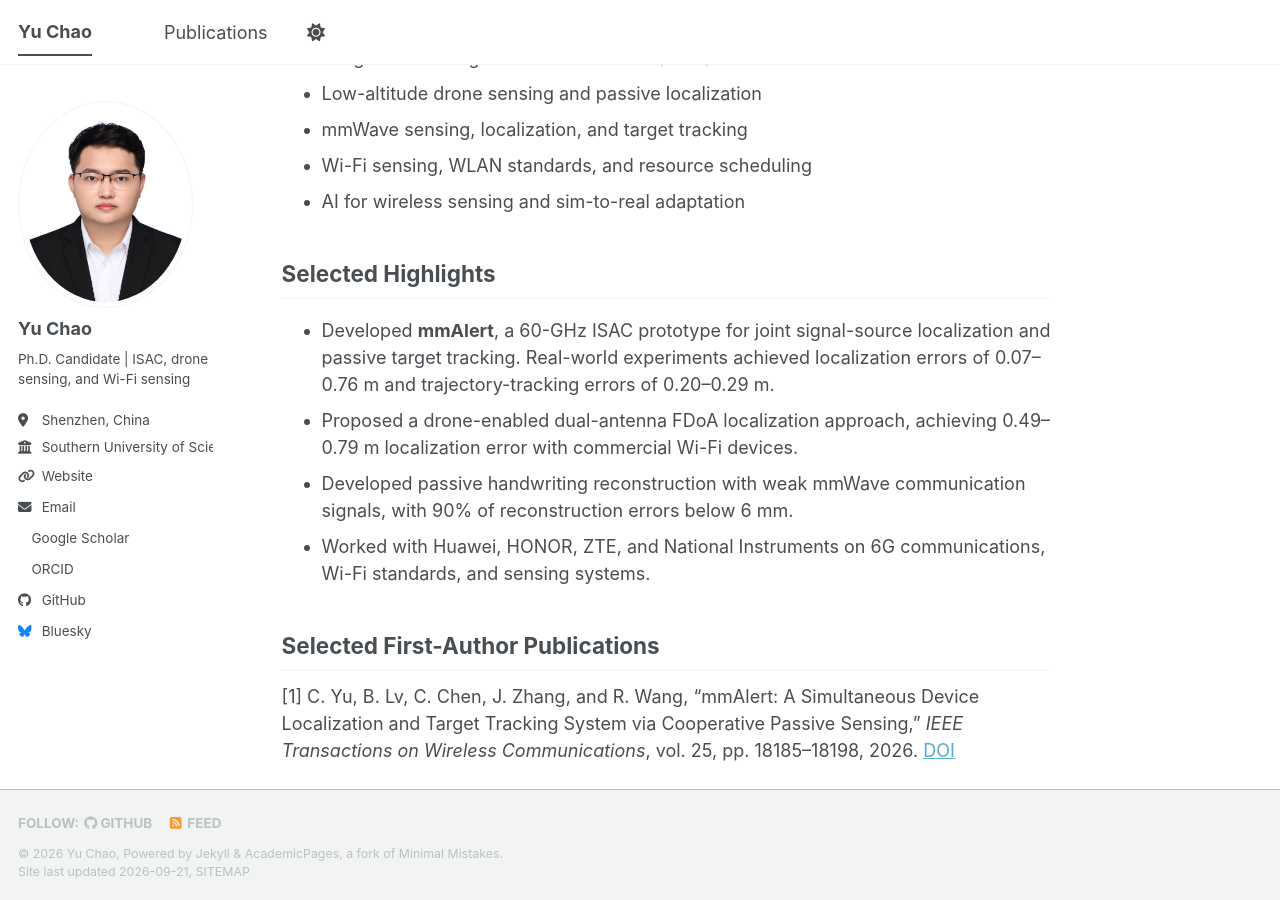
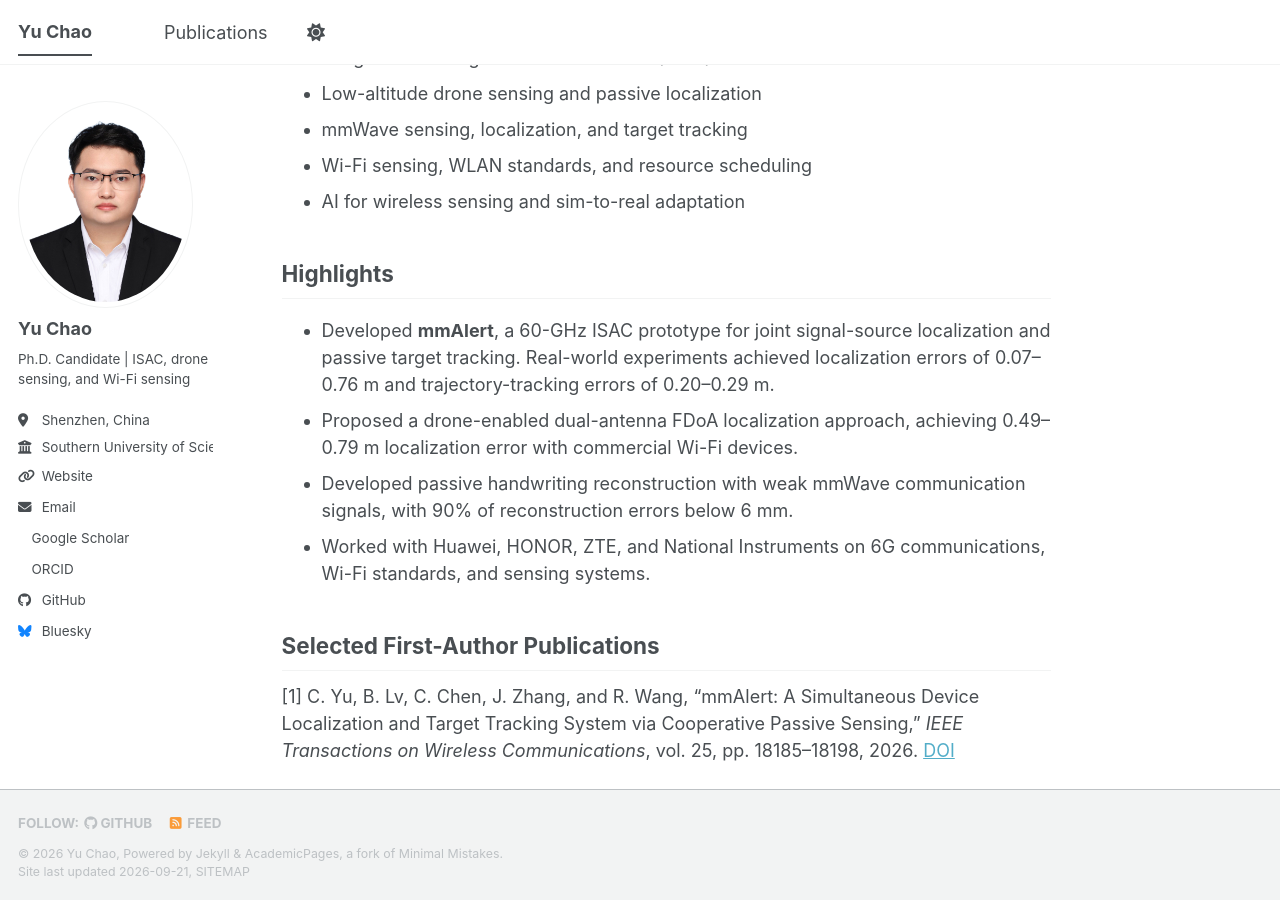
Before and after one commit to Ychao12032212/Ychao12032212.github.io, a Jekyll site: the page built from _pages/about.md, in a window 1280 px wide and 900 px high, scrolled down 387 px. Built offline with Jekyll 4.4.1, drawn with Linux system fonts in a browser that asks for light colours; a style sheet for code colours, icons or effects is not loaded.

Commit message:
Simplify highlights section title

```diff
--- a/_pages/about.md
+++ b/_pages/about.md
@@ -19,7 +19,7 @@ My research lies at the intersection of wireless communications and sensing, wit
 - Wi-Fi sensing, WLAN standards, and resource scheduling
 - AI for wireless sensing and sim-to-real adaptation
 
-## Selected Highlights
+## Highlights
 
 - Developed **mmAlert**, a 60-GHz ISAC prototype for joint signal-source localization and passive target tracking. Real-world experiments achieved localization errors of 0.07–0.76 m and trajectory-tracking errors of 0.20–0.29 m.
 - Proposed a drone-enabled dual-antenna FDoA localization approach, achieving 0.49–0.79 m localization error with commercial Wi-Fi devices.
```
